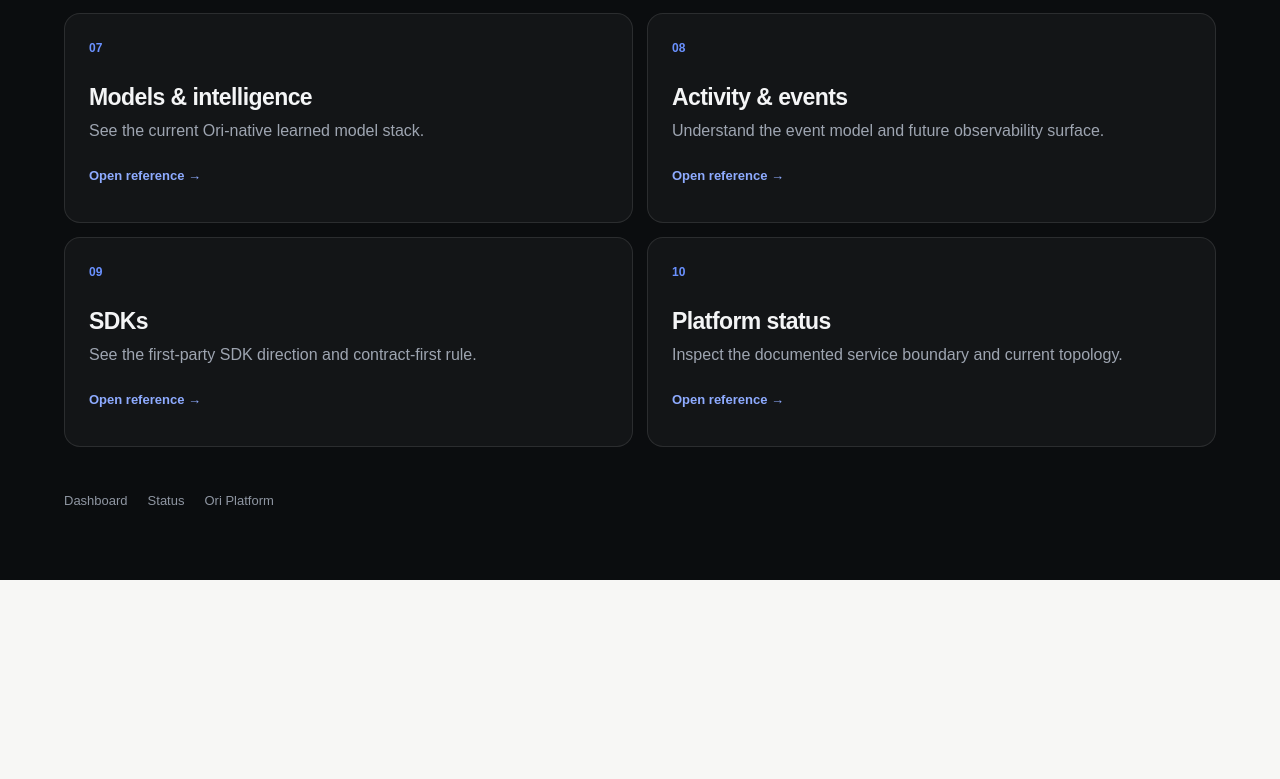
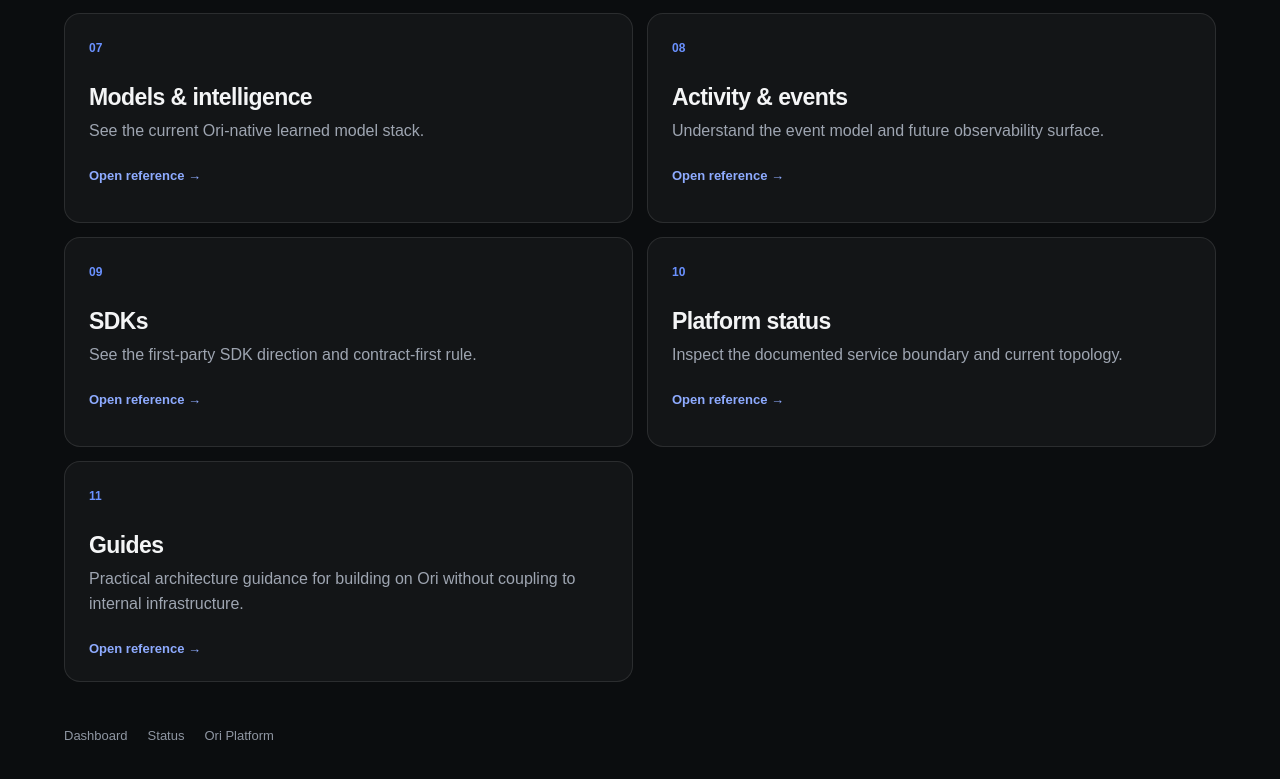
Before and after one commit to 30lnewcomb-byte/ori-platform, a Next.js app in the folder apps/web/: page /developer/docs in a window 1280 px wide. Shown: the part 1243-2022 px from the top of the page. Before the commit the page ends 1823 px from the top, so only its background shows below. Built offline with nearby package versions, Linux system fonts and the light colour scheme; a web font is replaced by a local one.

Commit message:
Add Developer Platform guides to docs index

```diff
--- a/apps/web/app/developer/docs/page.tsx
+++ b/apps/web/app/developer/docs/page.tsx
@@ -12,6 +12,7 @@ const sections = [
   { title: 'Activity & events', text: 'Understand the event model and future observability surface.', href: '/developer/activity' },
   { title: 'SDKs', text: 'See the first-party SDK direction and contract-first rule.', href: '/developer/sdk' },
   { title: 'Platform status', text: 'Inspect the documented service boundary and current topology.', href: '/developer/status' },
+  { title: 'Guides', text: 'Practical architecture guidance for building on Ori without coupling to internal infrastructure.', href: '/developer/guides' },
 ]
 
 export default function DeveloperDocsPage() {
```
